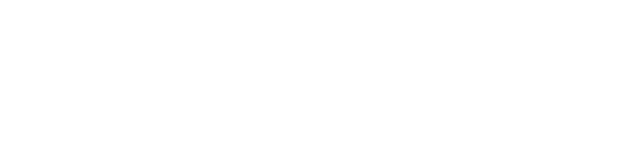
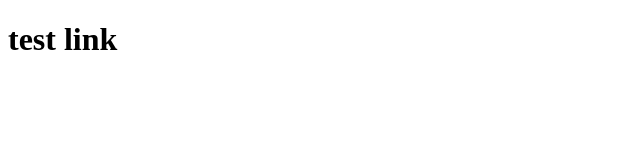
Before and after one commit to umraodhananjay/umraodhananjay.github.io, a plain HTML site: page experiment/simulation/index.html in a window 1280 px wide. Shown: the whole page, without its empty margins (0-640 px from the left). Drawn offline with Linux system fonts and the light colour scheme.

Commit message:
Update index.html

```diff
--- a/experiment/simulation/index.html
+++ b/experiment/simulation/index.html
@@ -6,7 +6,7 @@
 </head>
 <body>
 		<!-- Your code goes here-->
-
+<h1> test link</h1>
 	<!-- Add JS at the bottom of HTML file -->
         <script src="./js/main.js"></script>
 </body>
```
